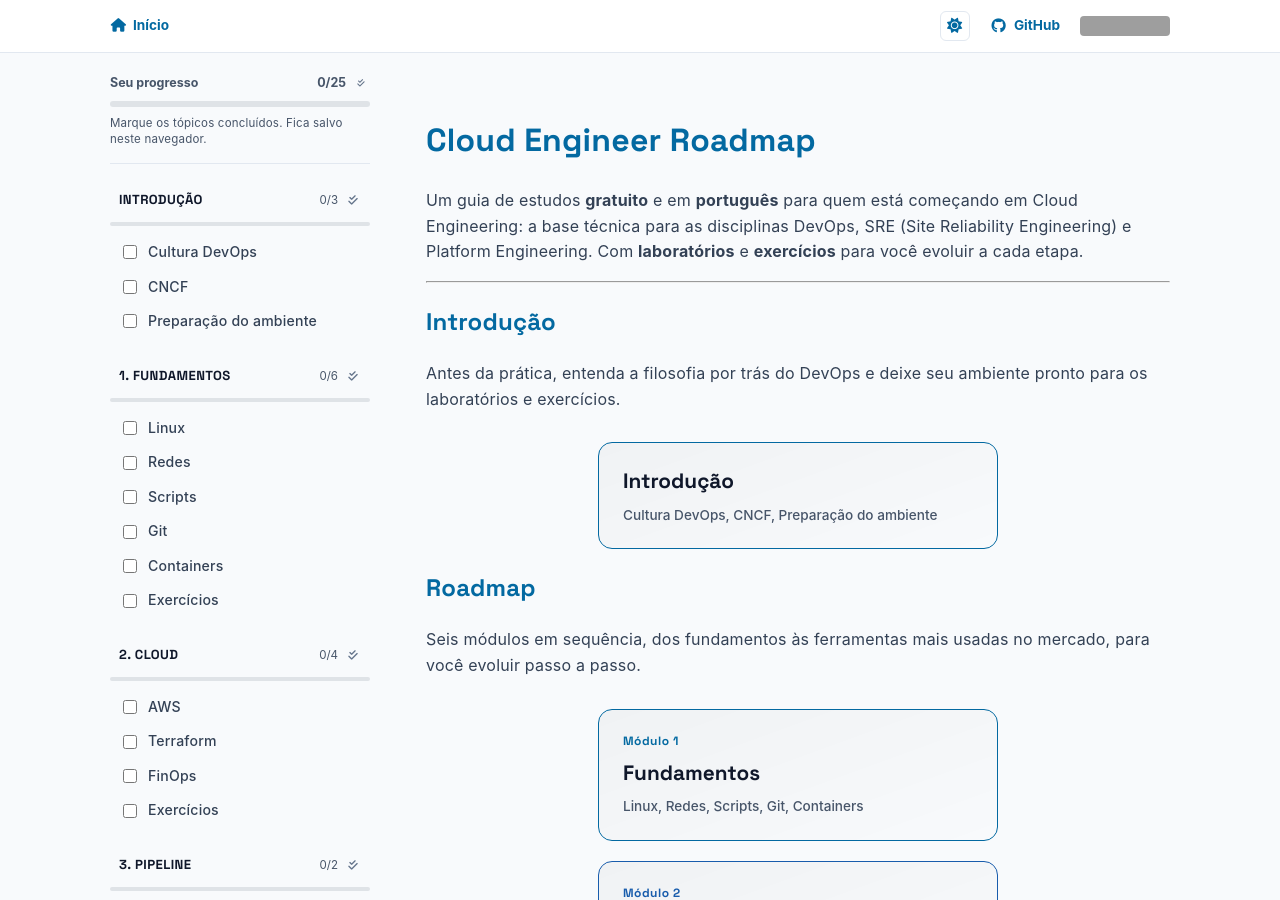
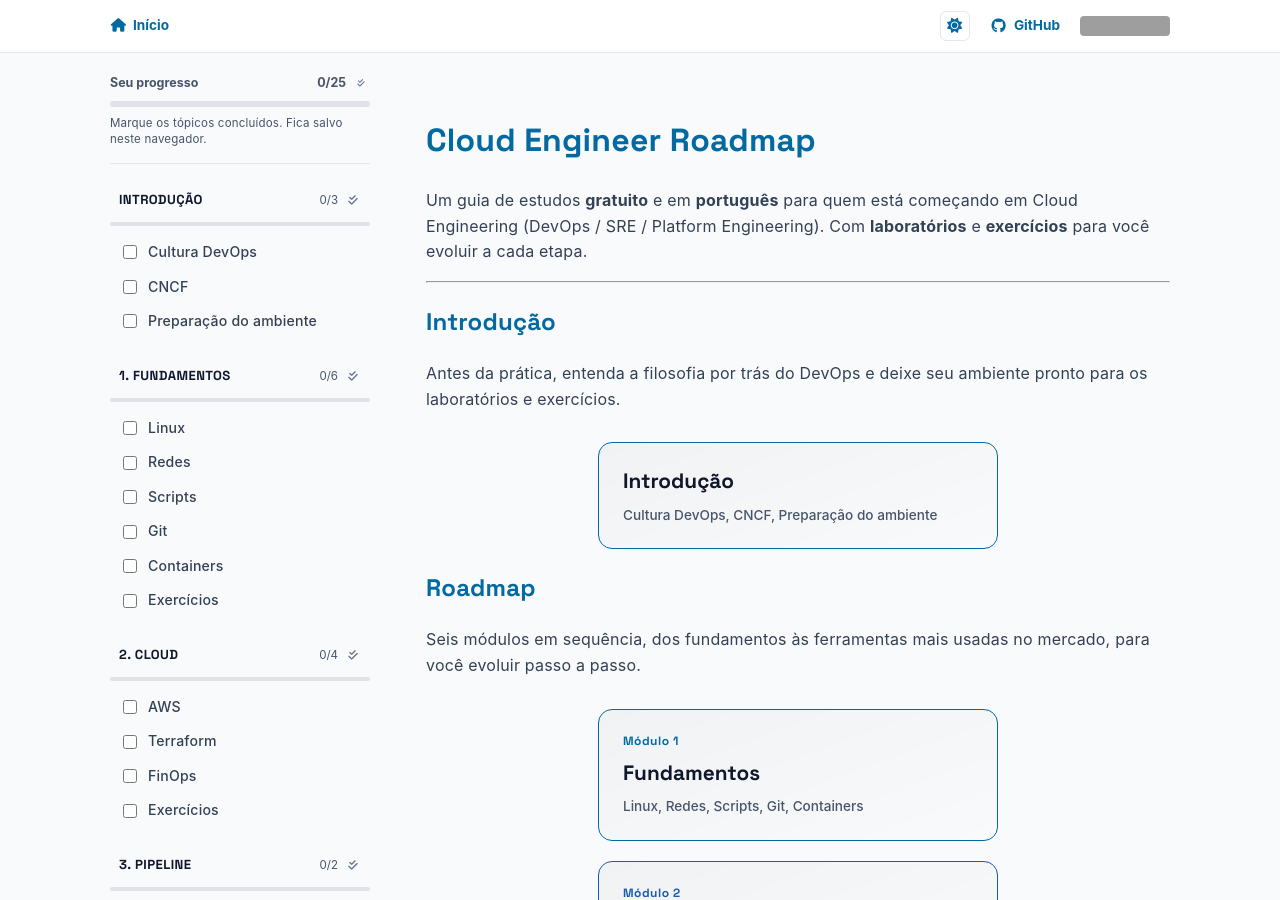
Before and after one commit to therenanlira/cloud-engineer-roadmap, a Jekyll site: the page built from docs/content/index.md, in a window 1280 px wide and 900 px high. Built offline with Jekyll 4.4.1, drawn with Linux system fonts in a browser that asks for light colours; grey boxes are pictures that could not be loaded.

Commit message:
docs: simplify project description (#3)
Replace the verbose description with a shorter version that lists
DevOps/SRE/Platform Engineering inline.

Co-authored-by: Claude <noreply@anthropic.com>

```diff
--- a/docs/content/index.md
+++ b/docs/content/index.md
@@ -5,7 +5,7 @@ permalink: /
 
 # Cloud Engineer Roadmap
 
-Um guia de estudos **gratuito** e em **português** para quem está começando em Cloud Engineering: a base técnica para as disciplinas DevOps, SRE (Site Reliability Engineering) e Platform Engineering. Com **laboratórios** e **exercícios** para você evoluir a cada etapa.
+Um guia de estudos **gratuito** e em **português** para quem está começando em Cloud Engineering (DevOps / SRE / Platform Engineering). Com **laboratórios** e **exercícios** para você evoluir a cada etapa.
 
 ---
 
```
Also changed, not shown: README.md.
